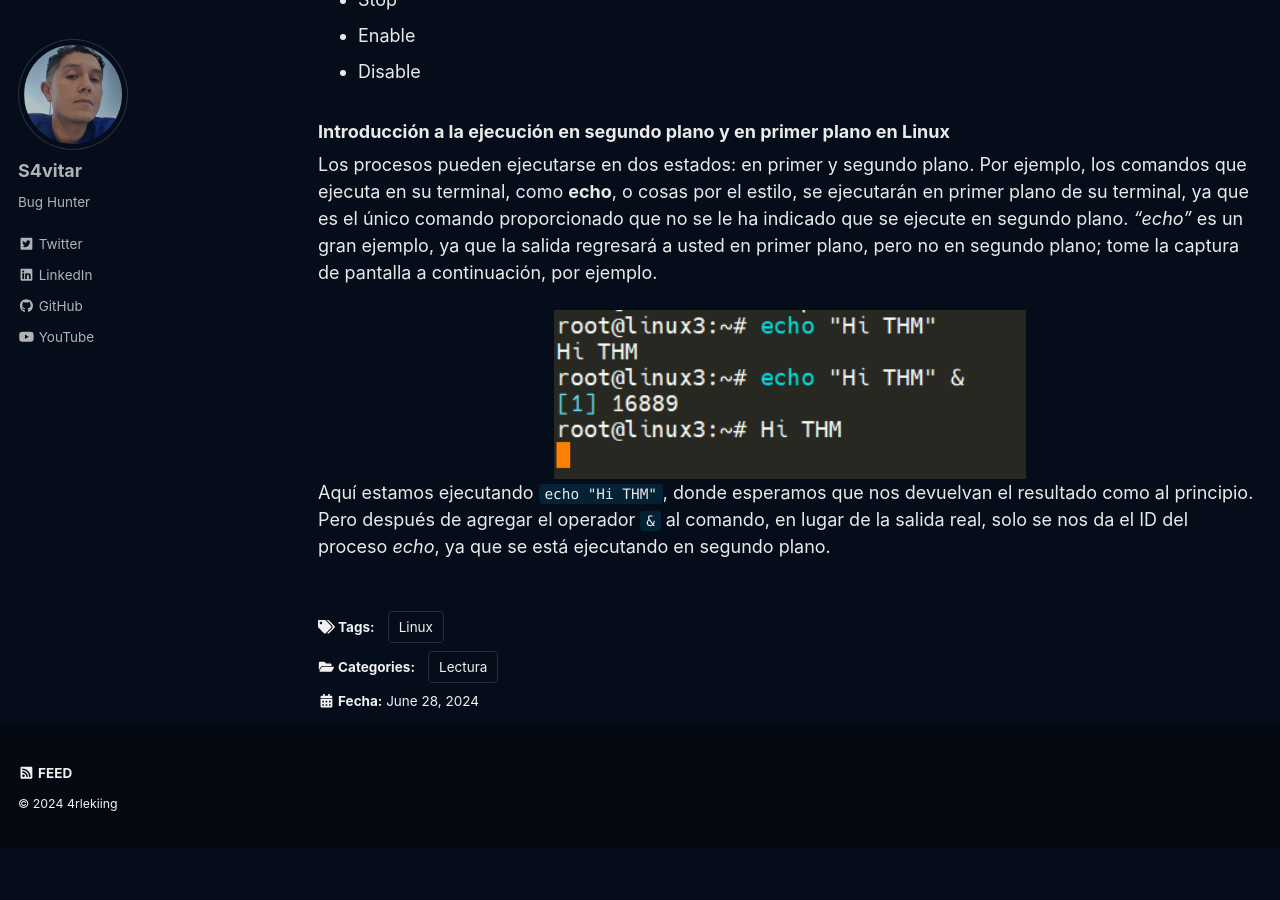
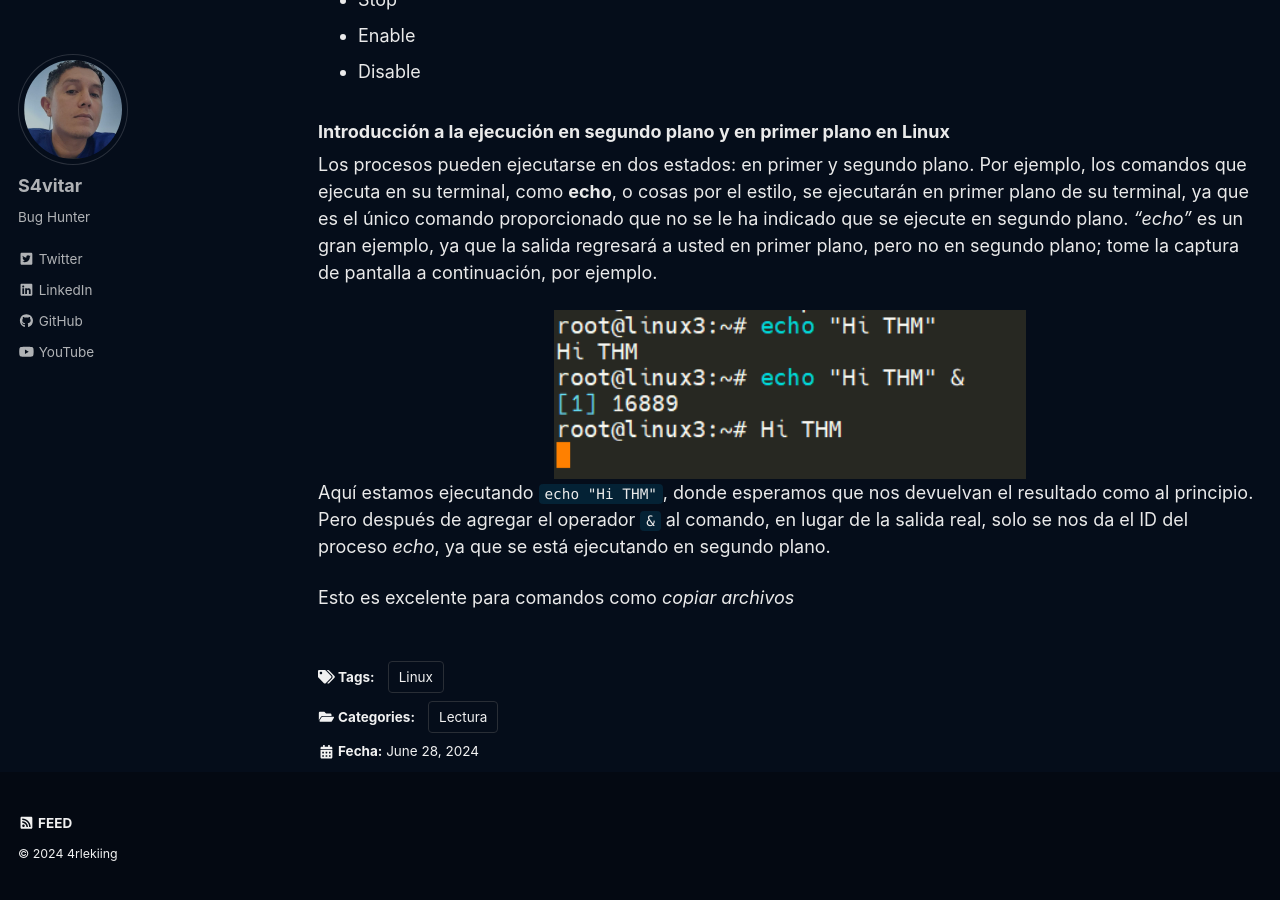
Before and after one commit to 4rleki-ing/TryH4ckm3.github.io, a Jekyll site: the page built from _posts/2024-03-23-Fundamentos-Linux-3.md, in a window 1280 px wide and 900 px high, scrolled down 9870 px. Built offline with Jekyll 4.4.1, drawn with Linux system fonts in a browser that asks for light colours; cached includes are drawn as plain includes; a script that is not in the unit is left out; before the commit the page ends 10719 px from its top, so only the background shows below that.

Commit message:
commit actualizar

```diff
--- a/_posts/2024-03-23-Fundamentos-Linux-3.md
+++ b/_posts/2024-03-23-Fundamentos-Linux-3.md
@@ -226,3 +226,5 @@ Los procesos pueden ejecutarse en dos estados: en primer y segundo plano. Por ej
 </center>
 
 Aquí estamos ejecutando `echo "Hi THM"`, donde esperamos que nos devuelvan el resultado como al principio. Pero después de agregar el operador `&` al comando, en lugar de la salida real, solo se nos da el ID del proceso *echo*, ya que se está ejecutando en segundo plano.
+
+Esto es excelente para comandos como *copiar archivos*
```
